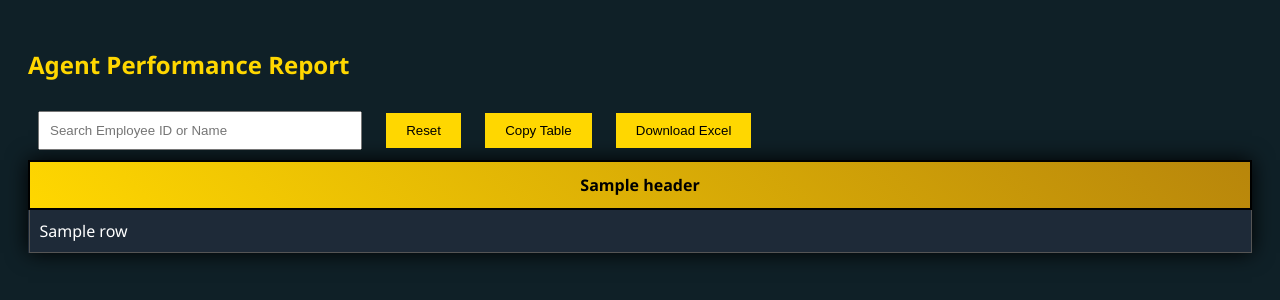
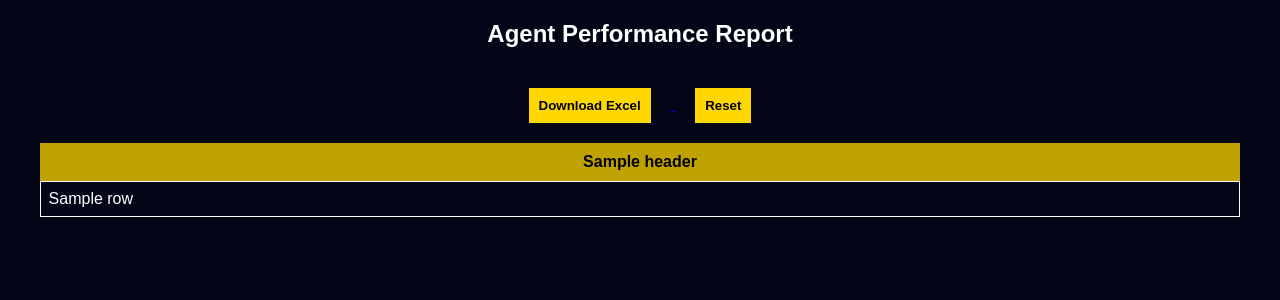
Before and after one commit to Viratmalakar/apr, a Flask app: template templates/result.html in a window 1280 px wide. Shown: the top 300 px of the page. Run offline with Flask 3, Linux system fonts and the light colour scheme; the template is opened without the code that fills it: most values are stand-ins (such as "Sample title", 1, 10 or a date in 2020); some libraries are stand-ins or nearby versions.

Commit message:
Update result.html

```diff
--- a/templates/result.html
+++ b/templates/result.html
@@ -1,69 +1,42 @@
 <!DOCTYPE html>
 <html>
+
 <head>
 
-<title>Dashboard Result</title>
-
-<script src="https://html2canvas.hertzen.com/dist/html2canvas.min.js"></script>
+<title>Result</title>
 
 <style>
 
 body{
-
-background:#0f2027;
-font-family:Segoe UI;
+background:#020617;
 color:white;
-padding:20px;
-
-}
-
-h2{
-
-color:#FFD700;
-
+font-family:Arial;
 }
 
 table{
-
 border-collapse:collapse;
-width:100%;
-background:#1e2a38;
-box-shadow:0 0 20px black;
-
+width:95%;
+margin:auto;
 }
 
 th{
-
-background:linear-gradient(45deg,#FFD700,#b8860b);
+background:#bfa100;
 color:black;
-padding:12px;
-border:2px solid black;
-
+padding:10px;
 }
 
 td{
-
-padding:10px;
-border:1px solid #555;
-
+padding:8px;
+border:1px solid white;
 }
 
 button{
-
-padding:10px 20px;
-margin:10px;
+margin:20px;
+padding:10px;
 background:gold;
 border:none;
+font-weight:bold;
 cursor:pointer;
-
-}
-
-input{
-
-padding:10px;
-margin:10px;
-width:300px;
-
 }
 
 </style>
@@ -72,24 +45,26 @@ width:300px;
 
 <body>
 
+<center>
+
 <h2>Agent Performance Report</h2>
 
-<input type="text" id="search" placeholder="Search Employee ID or Name">
+<a href="/download">
+<button>Download Excel</button>
+</a>
 
-<button onclick="resetPage()">Reset</button>
+<a href="/reset">
+<button>Reset</button>
+</a>
 
-<button onclick="copyPNG()">Copy Table</button>
+</center>
 
-<button onclick="downloadExcel()">Download Excel</button>
-
-<div id="tableDiv">
-
-<table id="table">
+<table>
 
 <tr>
 
-{% for h in headers %}
-<th>{{h}}</th>
+{% for header in headers %}
+<th>{{header}}</th>
 {% endfor %}
 
 </tr>
@@ -98,8 +73,8 @@ width:300px;
 
 <tr>
 
-{% for h in headers %}
-<td>{{row[h]}}</td>
+{% for header in headers %}
+<td>{{row[header]}}</td>
 {% endfor %}
 
 </tr>
@@ -108,69 +83,5 @@ width:300px;
 
 </table>
 
-</div>
-
-<script>
-
-document.getElementById("search").addEventListener("keyup", function(){
-
-var value=this.value.toLowerCase();
-var rows=document.querySelectorAll("#table tr");
-
-rows.forEach(function(row,i){
-
-if(i===0)return;
-
-row.style.display=row.innerText.toLowerCase().includes(value)?"":"none";
-
-});
-
-});
-
-
-function resetPage(){
-
-window.location="/";
-
-}
-
-
-function downloadExcel(){
-
-window.location="/download";
-
-}
-
-
-function copyPNG(){
-
-html2canvas(document.querySelector("#tableDiv"),{
-
-scale:3
-
-}).then(canvas=>{
-
-canvas.toBlob(function(blob){
-
-navigator.clipboard.write([
-
-new ClipboardItem({
-
-"image/png":blob
-
-})
-
-]);
-
-alert("Table copied as PNG");
-
-});
-
-});
-
-}
-
-</script>
-
 </body>
 </html>
```
